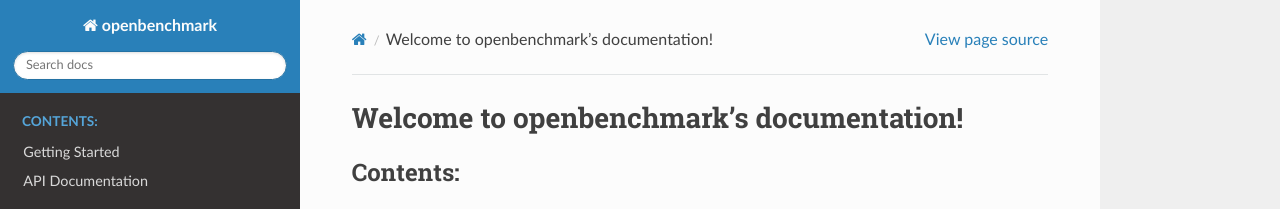
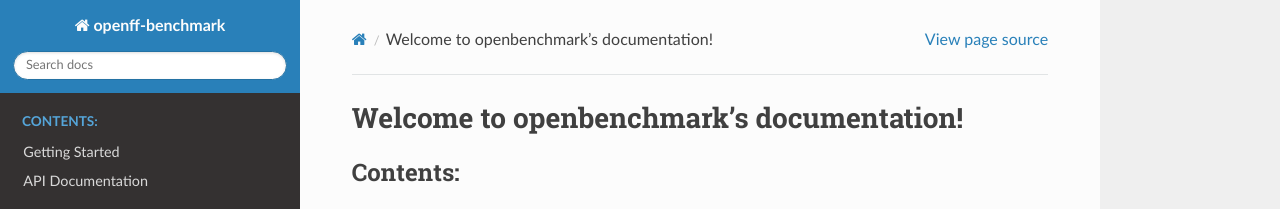
Before and after one commit to openforcefield/openff-benchmark, a Sphinx documentation site: the page built from docs/index.rst, in a window 1280 px wide. Shown: the top 209 px of the page. Built offline with Sphinx 7.4.7 and the Read the Docs theme 2.0.0, drawn with Linux system fonts in a browser that asks for light colours; the version number could not be read and is left out.

Commit message:
Drop travis for GHA, switch out more isntances of `openbenchmark`

```diff
--- a/docs/conf.py
+++ b/docs/conf.py
@@ -17,12 +17,12 @@
 import sys
 sys.path.insert(0, os.path.abspath('..'))
 
-import openbenchmark
+from openff import benchmark
 
 
 # -- Project information -----------------------------------------------------
 
-project = 'openbenchmark'
+project = 'openff-benchmark'
 copyright = ("2020, Open Forcefield Consortium. Project structure based on the "
              "Computational Molecular Science Python Cookiecutter version 1.1")
 author = 'Open Forcefield Consortium'
@@ -117,7 +117,7 @@
 # -- Options for HTMLHelp output ---------------------------------------------
 
 # Output file base name for HTML help builder.
-htmlhelp_basename = 'openbenchmarkdoc'
+htmlhelp_basename = 'openff-benchmarkdoc'
 
 
 # -- Options for LaTeX output ------------------------------------------------
@@ -144,8 +144,8 @@
 # (source start file, target name, title,
 #  author, documentclass [howto, manual, or own class]).
 latex_documents = [
-    (master_doc, 'openbenchmark.tex', 'openbenchmark Documentation',
-     'openbenchmark', 'manual'),
+    (master_doc, 'openff-benchmark.tex', 'OpenFF Benchmark Documentation',
+     'openff-benchmark', 'manual'),
 ]
 
 
@@ -154,7 +154,7 @@
 # One entry per manual page. List of tuples
 # (source start file, name, description, authors, manual section).
 man_pages = [
-    (master_doc, 'openbenchmark', 'openbenchmark Documentation',
+    (master_doc, 'openff-benchmark', 'OpenFF Benchmark Documentation',
      [author], 1)
 ]
 
@@ -165,8 +165,8 @@
 # (source start file, target name, title, author,
 #  dir menu entry, description, category)
 texinfo_documents = [
-    (master_doc, 'openbenchmark', 'openbenchmark Documentation',
-     author, 'openbenchmark', 'Comparison benchmarks between public force fields and Open Force Field Initiative force fields',
+    (master_doc, 'openff-benchmark', 'OpenFF Benchmark Documentation',
+     author, 'openff-benchmark', 'Comparison benchmarks between public force fields and Open Force Field Initiative force fields',
      'Miscellaneous'),
 ]
 
--- a/openff/benchmark/_version.py
+++ b/openff/benchmark/_version.py
@@ -43,7 +43,7 @@
     cfg.style = "pep440"
     cfg.tag_prefix = ""
     cfg.parentdir_prefix = "None"
-    cfg.versionfile_source = "openbenchmark/_version.py"
+    cfg.versionfile_source = "openff/benchmark/_version.py"
     cfg.verbose = False
     return cfg
 
--- a/setup.cfg
+++ b/setup.cfg
@@ -6,7 +6,7 @@
     # Omit the tests
     */tests/*
     # Omit generated versioneer
-    openbenchmark/_version.py
+    openff/benchmark/_version.py
 
 [yapf]
 # YAPF, in .style.yapf files this shows up as "[style]" header
@@ -22,8 +22,8 @@
 # Automatic version numbering scheme
 VCS = git
 style = pep440
-versionfile_source = openbenchmark/_version.py
-versionfile_build = openbenchmark/_version.py
+versionfile_source = openff/benchmark/_version.py
+versionfile_build = openff/benchmark/_version.py
 tag_prefix = ''
 
 [aliases]
```
Also changed, not shown: .github/CONTRIBUTING.md, .travis.yml (deleted), 4 other files.
